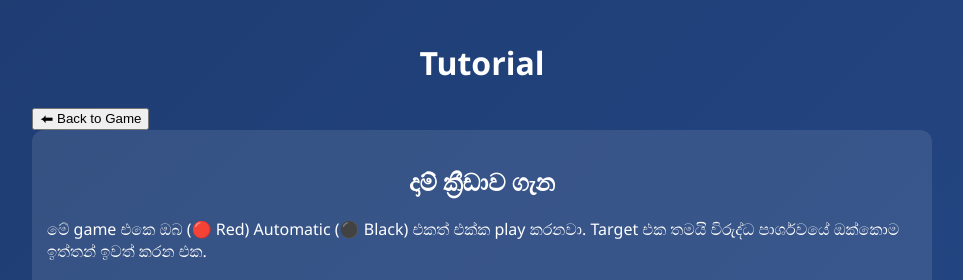
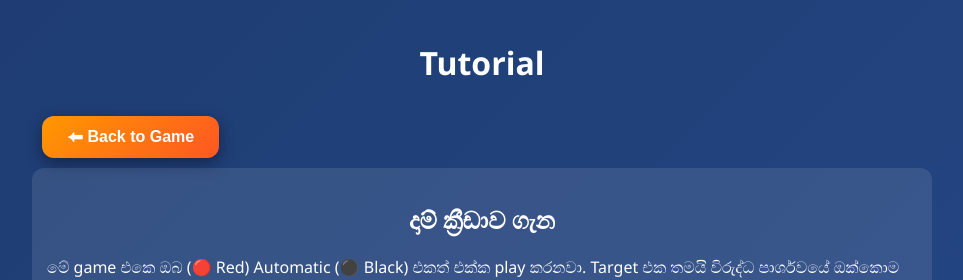
Before and after one commit to suche-cpu/Checkers-Game, a plain HTML site: page tutorial.html in a window 1280 px wide. Shown: the top 280 px of the page, without its empty margins (158-1121 px from the left). Drawn offline with Linux system fonts and the light colour scheme.

Commit message:
Add button styles and update button in tutorial.html

```diff
--- a/tutorial.html
+++ b/tutorial.html
@@ -33,6 +33,37 @@ img {
 ul {
   line-height: 1.8;
 }
+  button {
+  padding: 12px 25px;
+  border: none;
+  border-radius: 12px;
+  background: linear-gradient(135deg, #ff9800, #ff5722);
+  color: white;
+  font-size: 4vw;
+  font-weight: bold;
+  cursor: pointer;
+  margin: 10px;
+  box-shadow: 0 5px 15px rgba(0,0,0,0.4);
+  transition: all 0.3s ease;
+}
+
+/* hover effect */
+button:hover {
+  transform: translateY(-3px) scale(1.05);
+  box-shadow: 0 8px 20px rgba(0,0,0,0.6);
+}
+
+/* click effect */
+button:active {
+  transform: scale(0.95);
+}
+
+/* desktop fix */
+@media (min-width: 600px) {
+  button {
+    font-size: 16px;
+  }
+}
 </style>
 </head>
 <body>
@@ -40,7 +71,7 @@ ul {
 
 <h1>Tutorial</h1>
   <a href="index.html">
-    <button class = "back">⬅ Back to Game</button>
+    <button>⬅ Back to Game</button>
   </a>
 
 <div class="card">
```
